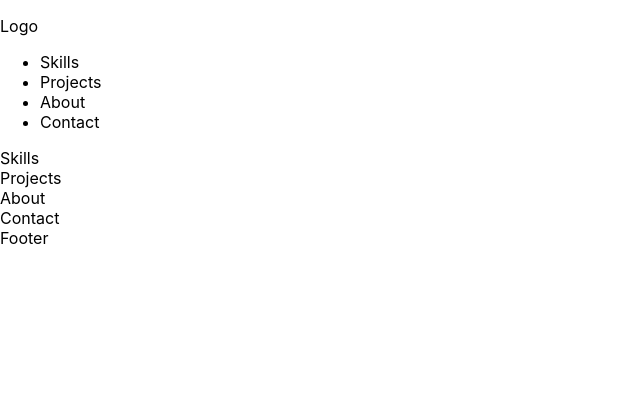
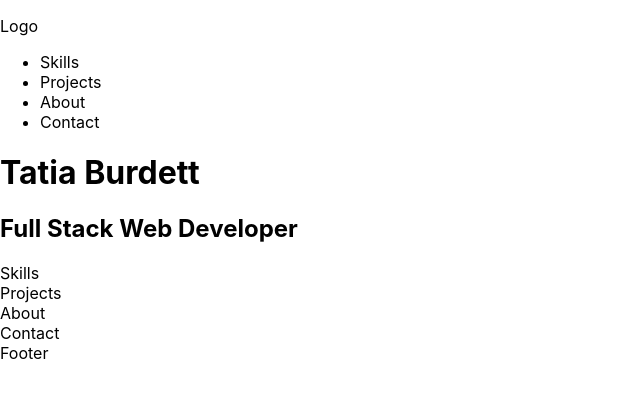
Before and after one commit to tatia-burdett/my-portfolio, a React (Create React App) app: page / in a window 1280 px wide. Shown: the top 398 px of the page, without its empty margins (0-640 px from the left). Built offline with nearby package versions, Linux system fonts and the light colour scheme.

Commit message:
fullscreen text

```diff
--- a/src/components/FullScreen/FullScreen.js
+++ b/src/components/FullScreen/FullScreen.js
@@ -3,7 +3,10 @@ import React from 'react'
 class FullScreen extends React.Component {
   render() {
     return (
-      <main></main>
+      <header className='fullscreen'>
+        <h1>Tatia Burdett</h1>
+        <h2>Full Stack Web Developer</h2>
+      </header>
     )
   }
 }
```
